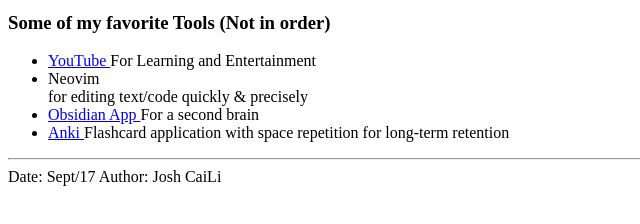
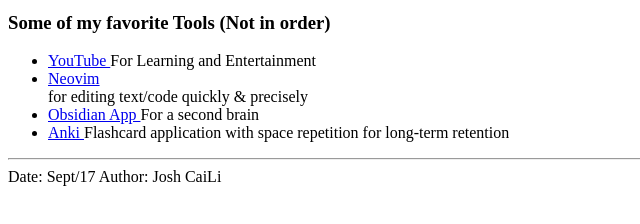
Before and after one commit to joshcaili/joshcaili.github.io, a plain HTML site: page index.html in a window 1280 px wide. Shown: the part 372-596 px from the top of the page, 0-640 px from the left. Drawn offline with Linux system fonts and the light colour scheme.

Commit message:
Fixed broken neovim href

```diff
--- a/index.html
+++ b/index.html
@@ -15,7 +15,7 @@
     <h3>Some of my favorite Tools (Not in order)</h3>
         <ul>
             <li><a href ="https://youtube.com">YouTube </a>For Learning and Entertainment</li>
-            <li><a href ="https://neovim.io"></a>Neovim </li> for editing text/code quickly & precisely
+            <li><a href ="https://neovim.io">Neovim</a> </li> for editing text/code quickly & precisely
             <li><a href ="https://obsidian.md">Obsidian App </a>For a second brain</li>
             <li><a href ="https://apps.ankiweb.net">Anki </a>Flashcard application with space repetition for long-term retention</li>
         </ul>
```
